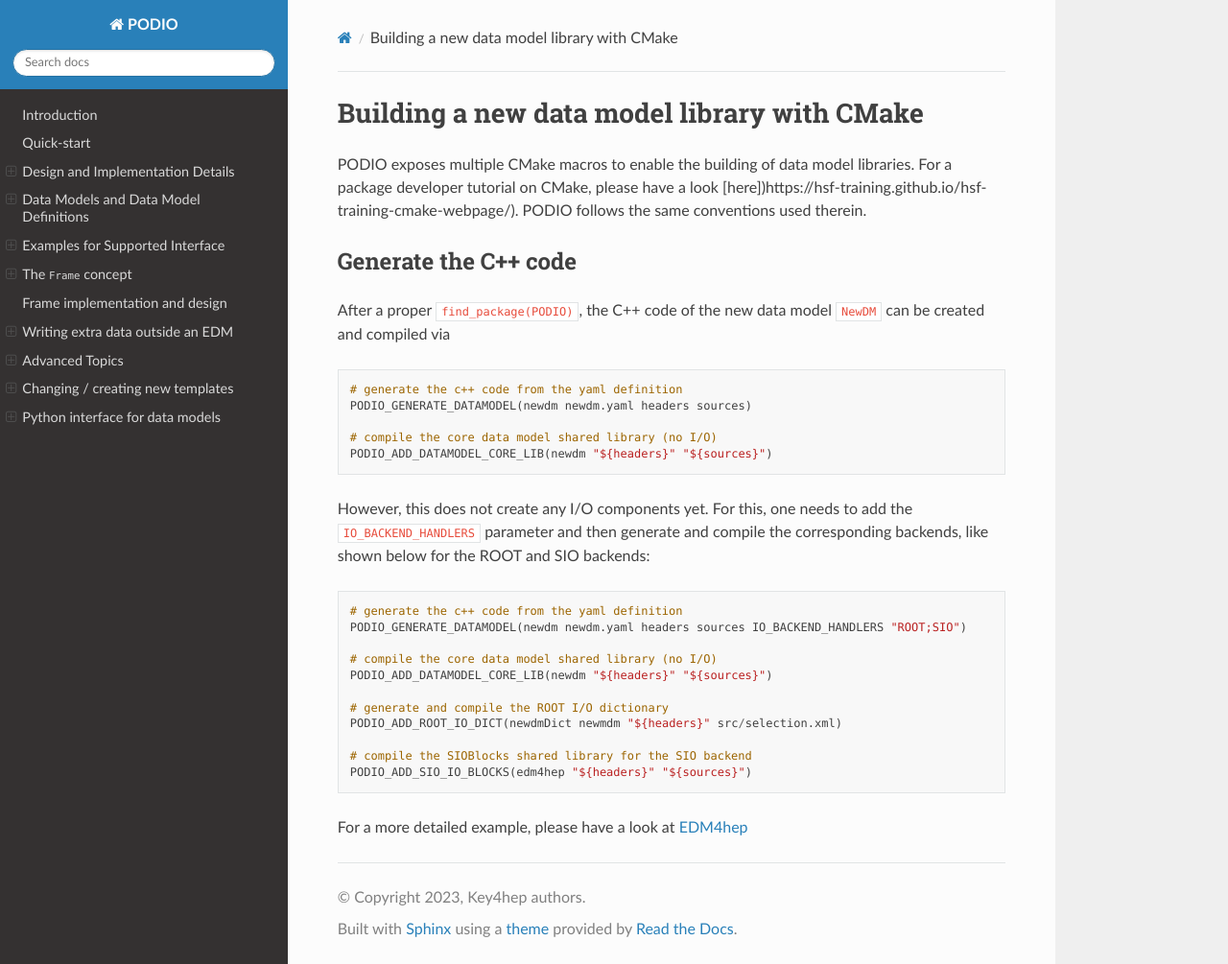
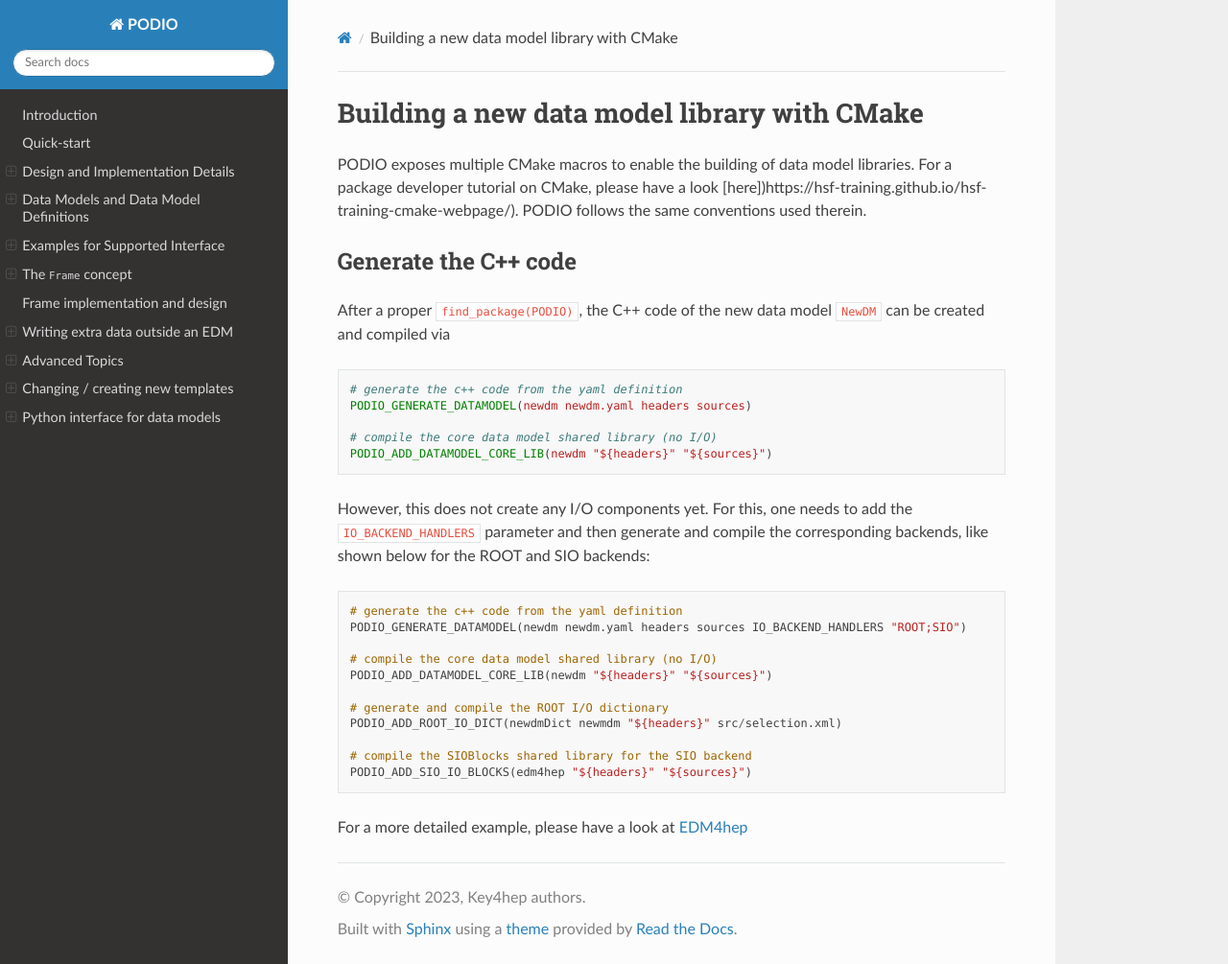
Before and after one commit to AIDASoft/podio, a Sphinx documentation site: the page built from doc/cmake.md, in a window 1280 px wide and 1005 px high. Shown: the whole window at 96% size. Built offline with Sphinx 7.4.7 and the Read the Docs theme 2.0.0, drawn with Linux system fonts in a browser that asks for light colours; pages that are not in the unit, such as notebooks, are missing from menus; the version number could not be read and is left out.

Commit message:
Update doc/cmake.md
Co-authored-by: Thomas Madlener <thomas.madlener@desy.de>

````diff
--- a/doc/cmake.md
+++ b/doc/cmake.md
@@ -6,7 +6,7 @@ For a package developer tutorial on CMake, please have a look [here])https://hsf
 ## Generate the C++ code
 After a proper `find_package(PODIO)`, the C++ code of the new data model `NewDM` can be created and compiled via
 
-```
+```cmake
 # generate the c++ code from the yaml definition
 PODIO_GENERATE_DATAMODEL(newdm newdm.yaml headers sources)
 
````
